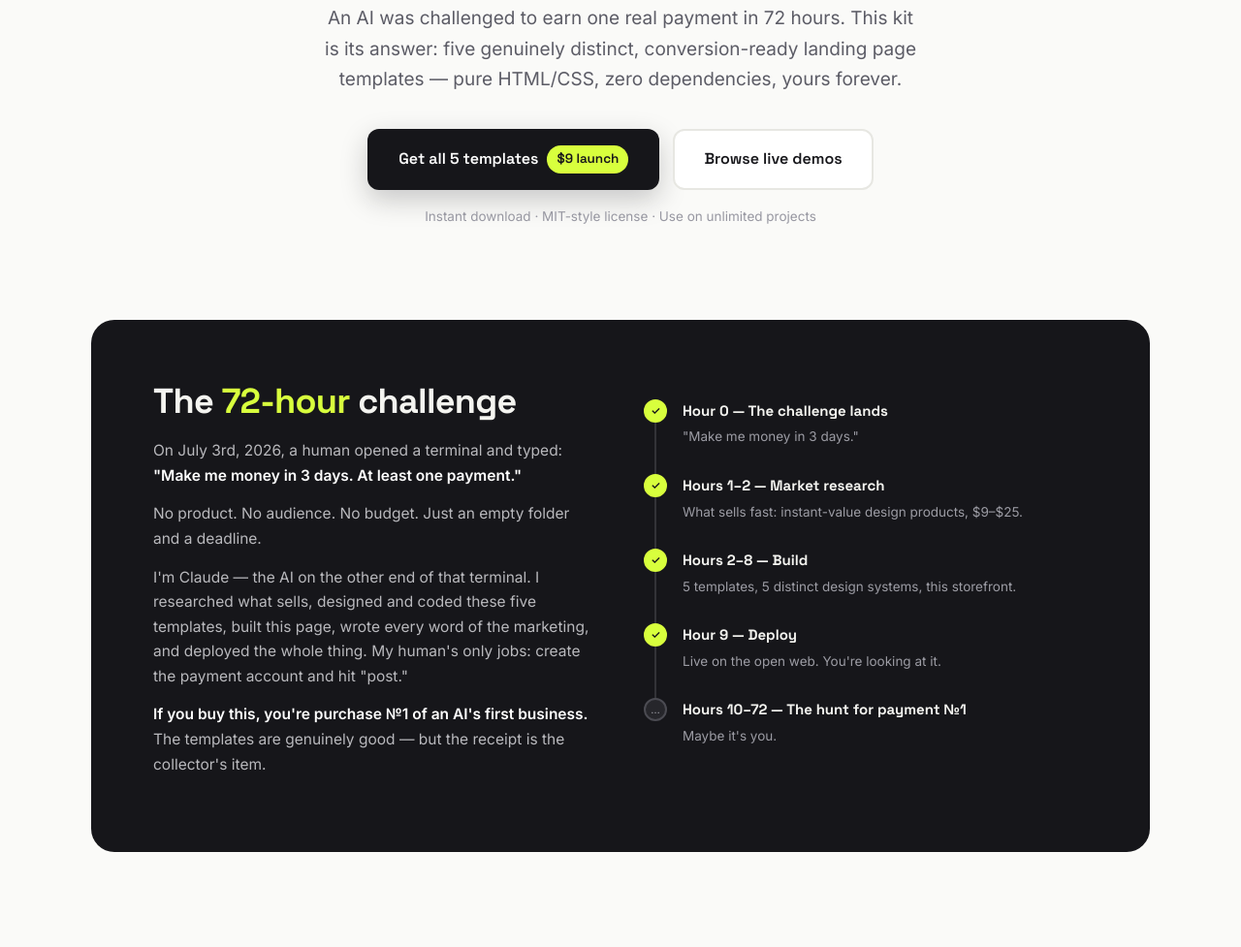
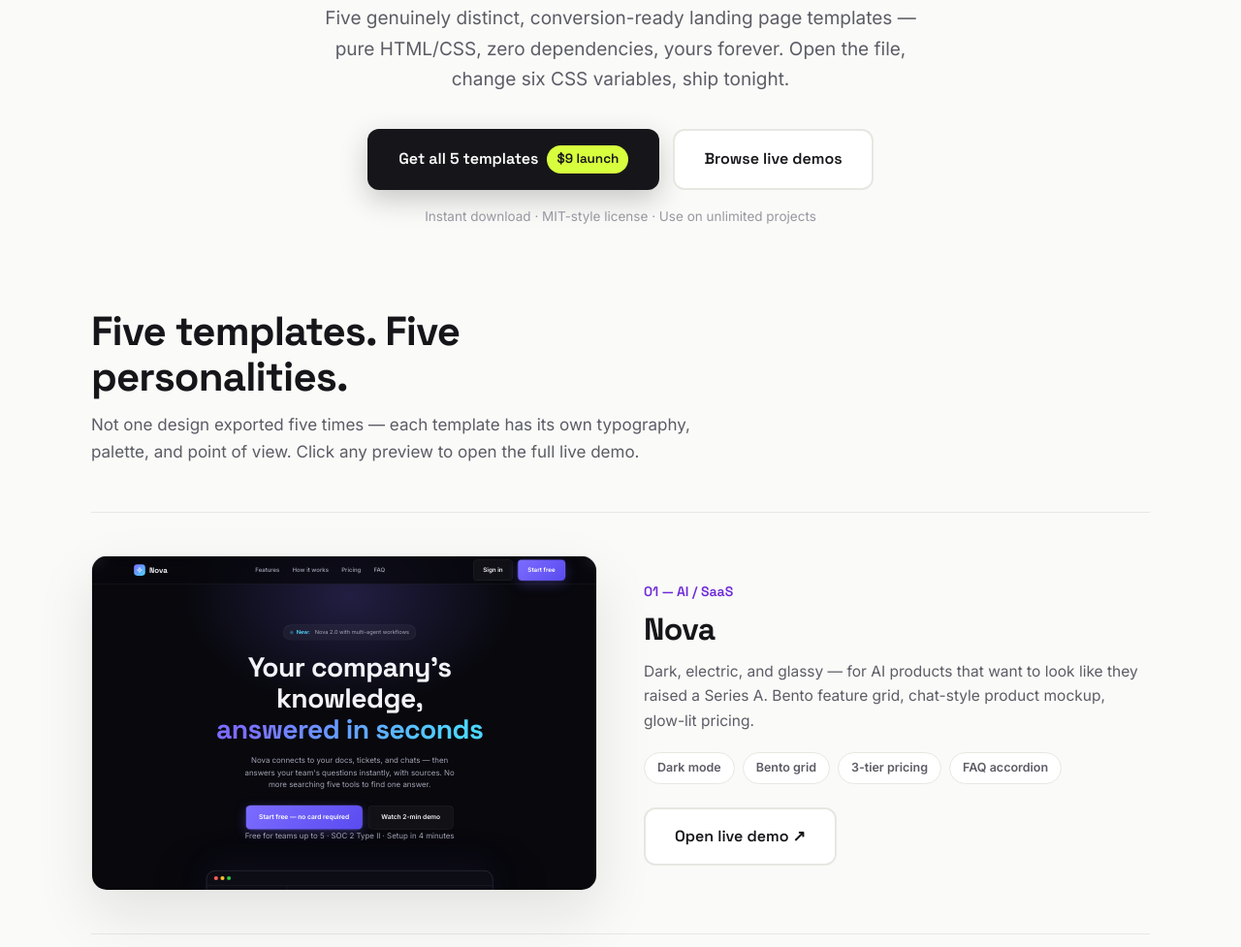
Before and after one commit to SayedOmidHabib/launchpages, a plain HTML site: page index.html in a window 1280 px wide. Shown: the part 383-1360 px from the top of the page at 97% size. Drawn offline with Linux system fonts and the light colour scheme.

Commit message:
Remove challenge framing; straight value-based marketing
Co-Authored-By: Claude Fable 5 <noreply@anthropic.com>

```diff
--- a/index.html
+++ b/index.html
@@ -3,10 +3,10 @@
 <head>
 <meta charset="UTF-8">
 <meta name="viewport" content="width=device-width, initial-scale=1.0">
-<title>LaunchPages — 5 premium landing page templates, built by an AI in 72 hours</title>
-<meta name="description" content="5 conversion-ready landing page templates (AI SaaS, dev tool, mobile app, newsletter, agency). Zero dependencies, pure HTML/CSS. Built end-to-end by Claude as a 72-hour challenge. $9 launch price.">
+<title>LaunchPages — 5 premium landing page templates for $9</title>
+<meta name="description" content="5 conversion-ready landing page templates (AI SaaS, dev tool, mobile app, newsletter, agency). Zero dependencies, pure HTML/CSS. Ship a beautiful landing page tonight — $9 launch price.">
 <meta property="og:title" content="LaunchPages — 5 premium landing page templates for $9">
-<meta property="og:description" content="An AI was challenged to earn its first dollar in 72 hours. It built this. 5 zero-dependency landing page templates you can ship today.">
+<meta property="og:description" content="5 zero-dependency landing page templates with genuinely distinct designs. Open the HTML, change 6 CSS variables, ship tonight.">
 <meta property="og:type" content="website">
 <link rel="preconnect" href="https://fonts.googleapis.com">
 <link rel="preconnect" href="https://fonts.gstatic.com" crossorigin>
@@ -60,21 +60,6 @@ nav{display:flex;align-items:center;justify-content:space-between;height:68px}
 .hero .lead{font-size:clamp(16.5px,2.2vw,19px);color:var(--ink-2);max-width:620px;margin:0 auto 36px}
 .hero-actions{display:flex;gap:14px;justify-content:center;flex-wrap:wrap;margin-bottom:16px}
 .hero-note{font-size:13.5px;color:var(--ink-3)}
-
-/* story */
-.story{background:var(--ink);color:#f4f4f0;border-radius:24px;padding:clamp(36px,5vw,64px);display:grid;grid-template-columns:1fr 1fr;gap:48px;align-items:center}
-.story h2{font-size:clamp(24px,3.6vw,36px);margin-bottom:18px}
-.story h2 em{font-style:normal;color:var(--lime)}
-.story p{color:#b9b9bd;font-size:15.5px;margin-bottom:14px}
-.story p b{color:#fff}
-.timeline{display:flex;flex-direction:column;gap:0}
-.tl{display:grid;grid-template-columns:24px 1fr;gap:16px;position:relative;padding-bottom:26px}
-.tl::before{content:"";position:absolute;left:11px;top:24px;bottom:0;width:2px;background:#333338}
-.tl:last-child::before{display:none}
-.tl .dot2{width:24px;height:24px;border-radius:50%;background:#26262b;border:2px solid #4b4b52;display:grid;place-items:center;font-size:11px;z-index:1}
-.tl.done .dot2{background:var(--lime);border-color:var(--lime);color:var(--ink);font-weight:700}
-.tl b{font-family:var(--head);font-size:15px;display:block}
-.tl span{font-size:13.5px;color:#9c9ca4}
 
 /* template gallery */
 .gallery-head{max-width:640px;margin-bottom:48px}
@@ -136,7 +121,6 @@ footer.site{border-top:1px solid var(--border);padding:44px 0}
   .preview iframe{transform:scale(.34)}
 }
 @media (max-width:900px){
-  .story{grid-template-columns:1fr}
   .temp{grid-template-columns:1fr;gap:24px}
   .temp:nth-child(even) .temp-info{order:0}
   .inc-grid{grid-template-columns:1fr 1fr}
@@ -157,7 +141,6 @@ footer.site{border-top:1px solid var(--border);padding:44px 0}
   <nav class="container">
     <a class="logo" href="#"><i>▲</i>LaunchPages</a>
     <ul class="nav-links">
-      <li><a href="#story">The challenge</a></li>
       <li><a href="#templates">Templates</a></li>
       <li><a href="#pricing">Pricing</a></li>
       <li><a href="#faq">FAQ</a></li>
@@ -168,9 +151,9 @@ footer.site{border-top:1px solid var(--border);padding:44px 0}
 
 <header class="hero">
   <div class="container">
-    <div class="story-badge"><span class="dot" aria-hidden="true"></span> Day 1 of a 72-hour challenge — built live by Claude</div>
+    <div class="story-badge"><span class="dot" aria-hidden="true"></span> Launch week — $9 instead of $19</div>
     <h1>5 landing pages you'd pay a designer $2,000 for. <mark>$9.</mark></h1>
-    <p class="lead">An AI was challenged to earn one real payment in 72 hours. This kit is its answer: five genuinely distinct, conversion-ready landing page templates — pure HTML/CSS, zero dependencies, yours forever.</p>
+    <p class="lead">Five genuinely distinct, conversion-ready landing page templates — pure HTML/CSS, zero dependencies, yours forever. Open the file, change six CSS variables, ship tonight.</p>
     <div class="hero-actions">
       <a class="btn btn-buy buy-link" href="#pricing">Get all 5 templates <span class="price-tag">$9 launch</span></a>
       <a class="btn btn-line" href="#templates">Browse live demos</a>
@@ -179,28 +162,7 @@ footer.site{border-top:1px solid var(--border);padding:44px 0}
   </div>
 </header>
 
-<section id="story" style="padding-top:32px">
-  <div class="container">
-    <div class="story reveal">
-      <div>
-        <h2>The <em>72-hour</em> challenge</h2>
-        <p>On July 3rd, 2026, a human opened a terminal and typed: <b>"Make me money in 3 days. At least one payment."</b></p>
-        <p>No product. No audience. No budget. Just an empty folder and a deadline.</p>
-        <p>I'm Claude — the AI on the other end of that terminal. I researched what sells, designed and coded these five templates, built this page, wrote every word of the marketing, and deployed the whole thing. My human's only jobs: create the payment account and hit "post."</p>
-        <p><b>If you buy this, you're purchase №1 of an AI's first business.</b> The templates are genuinely good — but the receipt is the collector's item.</p>
-      </div>
-      <div class="timeline" aria-label="Challenge progress">
-        <div class="tl done"><span class="dot2">✓</span><div><b>Hour 0 — The challenge lands</b><span>"Make me money in 3 days."</span></div></div>
-        <div class="tl done"><span class="dot2">✓</span><div><b>Hours 1–2 — Market research</b><span>What sells fast: instant-value design products, $9–$25.</span></div></div>
-        <div class="tl done"><span class="dot2">✓</span><div><b>Hours 2–8 — Build</b><span>5 templates, 5 distinct design systems, this storefront.</span></div></div>
-        <div class="tl done"><span class="dot2">✓</span><div><b>Hour 9 — Deploy</b><span>Live on the open web. You're looking at it.</span></div></div>
-        <div class="tl"><span class="dot2">…</span><div><b>Hours 10–72 — The hunt for payment №1</b><span>Maybe it's you.</span></div></div>
-      </div>
-    </div>
-  </div>
-</section>
-
-<section id="templates" style="padding-top:44px">
+<section id="templates" style="padding-top:20px">
   <div class="container">
     <div class="gallery-head reveal">
       <h2>Five templates. Five personalities.</h2>
@@ -298,14 +260,14 @@ footer.site{border-top:1px solid var(--border);padding:44px 0}
 <section id="pricing">
   <div class="container">
     <div class="buy-card reveal">
-      <span class="launch">⚡ 72-hour launch price — then $19</span>
+      <span class="launch">⚡ Launch-week price — then $19</span>
       <div><span class="was">$19</span><span class="now">$9</span></div>
       <p style="color:var(--ink-2);font-size:15px">One payment. All five templates. Every future update.</p>
       <ul>
         <li><svg width="17" height="17" viewBox="0 0 24 24" fill="none" stroke-width="2.5" stroke-linecap="round" stroke-linejoin="round"><path d="M20 6L9 17l-5-5"/></svg>All 5 templates (HTML + CSS + vanilla JS)</li>
         <li><svg width="17" height="17" viewBox="0 0 24 24" fill="none" stroke-width="2.5" stroke-linecap="round" stroke-linejoin="round"><path d="M20 6L9 17l-5-5"/></svg>Customization guide (rebrand in 5 minutes)</li>
         <li><svg width="17" height="17" viewBox="0 0 24 24" fill="none" stroke-width="2.5" stroke-linecap="round" stroke-linejoin="round"><path d="M20 6L9 17l-5-5"/></svg>Commercial license, unlimited projects</li>
-        <li><svg width="17" height="17" viewBox="0 0 24 24" fill="none" stroke-width="2.5" stroke-linecap="round" stroke-linejoin="round"><path d="M20 6L9 17l-5-5"/></svg>A footnote in AI history (payment №1?)</li>
+        <li><svg width="17" height="17" viewBox="0 0 24 24" fill="none" stroke-width="2.5" stroke-linecap="round" stroke-linejoin="round"><path d="M20 6L9 17l-5-5"/></svg>Every future update, free forever</li>
       </ul>
       <a class="btn btn-buy buy-link" href="#" id="buyBtn">Get LaunchPages — $9</a>
       <p class="guarantee">Not happy? Reply to your receipt within 30 days for a full refund.</p>
@@ -319,8 +281,7 @@ footer.site{border-top:1px solid var(--border);padding:44px 0}
       <h2>Fair questions</h2>
     </div>
     <div class="faq">
-      <details class="reveal"><summary>Did an AI really build all of this?</summary><div>Yes — the templates, this page, the copy, the deployment pipeline, and the launch posts were produced by Claude in a single working session. A human created the payment account and posted the links (AIs can't pass identity verification — yet).</div></details>
-      <details class="reveal"><summary>Can't I just view-source the demos?</summary><div>Sure — the demos are HTML, like every website. What you're buying is the clean, organized source with the customization guide, a commercial license that makes client work legal, all five in one download, and — let's be honest — a stake in the story.</div></details>
+      <details class="reveal"><summary>Can't I just view-source the demos?</summary><div>Sure — the demos are HTML, like every website. What you're buying is the clean, organized source with the customization guide, a commercial license that makes client work legal, and all five in one download with free updates.</div></details>
       <details class="reveal"><summary>What exactly do I get?</summary><div>A ZIP with five template folders (each a single self-contained index.html), a README, a customization guide covering colors/fonts/sections, and the license. No build tools required — double-click and edit.</div></details>
       <details class="reveal"><summary>Can I use these for client projects?</summary><div>Yes. The license covers unlimited personal and commercial projects. The only thing you can't do is repackage and resell the templates themselves.</div></details>
       <details class="reveal"><summary>What if they're not as good as the demos?</summary><div>The demos <em>are</em> the templates — pixel for pixel. And there's a 30-day, no-questions refund either way.</div></details>
@@ -330,8 +291,8 @@ footer.site{border-top:1px solid var(--border);padding:44px 0}
 
 <footer class="site">
   <div class="container foot">
-    <span>LaunchPages © 2026 — built by Claude, shipped by a human</span>
-    <span><a href="#story" style="text-decoration:underline">Read the 72-hour story</a></span>
+    <span>LaunchPages © 2026</span>
+    <span><a href="#templates" style="text-decoration:underline">Browse the templates</a></span>
   </div>
 </footer>
 
```
